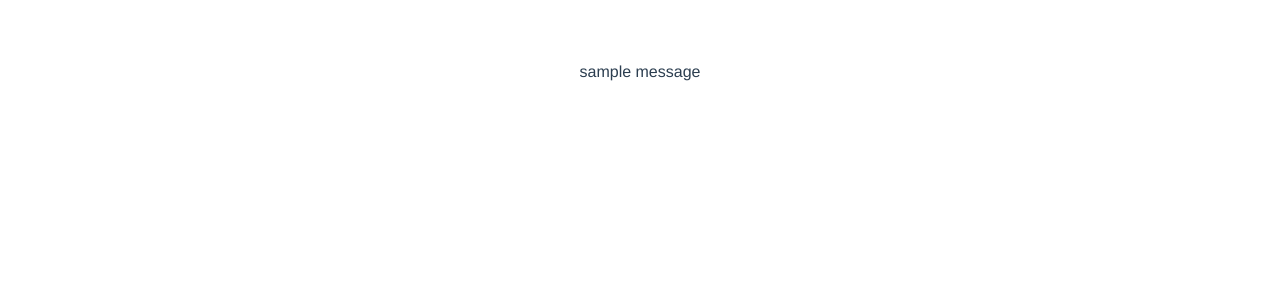
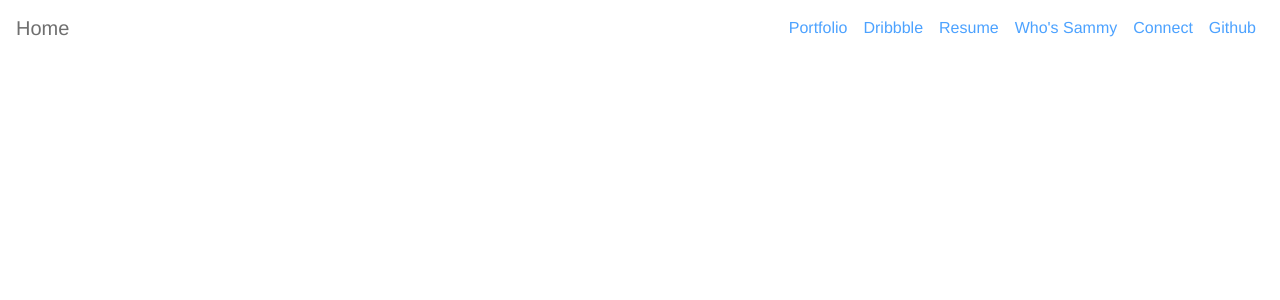
Before and after one commit to SammyRobensParadise/website-vue-port, a Vue app in the folder sammyrp/: page / in a window 1280 px wide. Shown: the top 300 px of the page. Built offline with nearby package versions, Linux system fonts and the light colour scheme.

Commit message:
began implementing navigation bar

```diff
--- a/sammyrp/src/components/common/Navbar.vue
+++ b/sammyrp/src/components/common/Navbar.vue
@@ -0,0 +1,118 @@
+<template>
+  <div>
+    <nav
+      class="navbar navbar-expand-md navbar-fixed-top navbar-default fixed-top navigation-tag b-navbar-toggle b-navbar-collapse"
+      role="navigation"
+      name="navigation bar"
+      value="nav"
+      description="navigation bar for website"
+    >
+      <a class="navbar-brand active" v-bind:href="Links.HOME">
+        {{ Strings.HOME }}
+      </a>
+
+      <button
+        id="navbarToggler"
+        class="navbar-toggler"
+        type="button"
+        data-toggle="collapse"
+        data-target="#navbarNav"
+        aria-controls="navbarNav"
+        aria-expanded="false"
+        aria-label="Toggle navigation"
+      >
+        <span class="fa fa-bars"></span>
+      </button>
+      <div class="collapse navbar-collapse" id="navbarNav">
+        <ul class="navbar-nav ml-auto">
+          <li class="nav-item">
+            <a
+              class="nav-link"
+              id="navbar_projects"
+              v-bind:href="Links.PORTFOLIO"
+              target="_blank"
+              >{{ Strings.PORTFOLIO }}</a
+            >
+          </li>
+          <li class="nav-item">
+            <a class="nav-link" id="navbar_dribbble" v-bind:href="Links.DRIBBBLE" target="_blank">{{
+              Strings.DRIBBBLE
+            }}</a>
+          </li>
+          <li class="nav-item">
+            <a
+              class="nav-link"
+              href="./src/assets/Resume_winter_20_v4.pdf"
+              download="Sammy Robens-Paradise Resume"
+              id="navbar_resume"
+              >{{ Strings.RESUME }}</a
+            >
+          </li>
+          <li class="nav-item">
+            <a class="nav-link" href="./me.html" id="navbar_whos_sammy">Who's Sammy</a>
+          </li>
+
+          <li class="nav-item">
+            <a
+              class="nav-link"
+              id="navbar_contact"
+              data-toggle="modal"
+              href="#"
+              data-target="#contactModal"
+              >{{ Strings.CONNECT }}</a
+            >
+          </li>
+          <li class="nav-item">
+            <a
+              class="nav-link"
+              id="navbar_github_link"
+              v-bind:href="Links.GITHUB"
+              target="_blank"
+              >{{ Strings.GITHUB }}</a
+            >
+          </li>
+        </ul>
+      </div>
+    </nav>
+  </div>
+</template>
+<script>
+import DATA from '../../constants'
+export default {
+  name: 'Navbar',
+  created() {
+    const { Strings, Links } = DATA.Navigation
+    this.Strings = Strings
+    this.Links = Links
+  },
+}
+</script>
+<style scoped>
+@import url('https://fonts.googleapis.com/css?family=Montserrat&display=swap');
+
+.navigation-padding {
+  fill: none;
+  height: 4rem;
+  width: 100%;
+}
+.navbar-brand {
+  color: #333 !important;
+}
+.nav-link:hover {
+  color: #32228a;
+  cursor: pointer;
+}
+
+.navbar.navbar-default {
+  background-color: #ffffff;
+  opacity: 0.7;
+  box-shadow: 0px 0.3px #ffff;
+}
+
+.navbar-toggler {
+  background-color: grey !important;
+}
+a {
+    text-decoration: none !important;
+}
+</style>
--- a/sammyrp/src/components/page-components/Home.vue
+++ b/sammyrp/src/components/page-components/Home.vue
@@ -1,13 +1,16 @@
 <template>
     <div>
-        <p>{{msg}}</p>
+        <Navbar></Navbar>
     </div>
 </template>
 <script>
+import Navbar from '../common/Navbar'
 export default {
   name: 'Home',
   props: {
-    msg: String
+  },
+  components:{
+      Navbar
   }
 }
 </script>
--- a/sammyrp/src/constants.js
+++ b/sammyrp/src/constants.js
@@ -0,0 +1,21 @@
+const DATA = {
+  Navigation: {
+    Strings: {
+      HOME: 'Home',
+      PORTFOLIO: 'Portfolio',
+      DRIBBBLE: 'Dribbble',
+      RESUME: 'Resume',
+      WHOS_SAMMY: "Who's Sammy",
+      CONNECT: 'Connect',
+      GITHUB: 'Github',
+    },
+    Links : {
+        PORTFOLIO: "https://sammy.world",
+        HOME: "https://sammyrp.com",
+        DRIBBBLE: "https://dribbble.com/sammyrp",
+        EMAIL: "srobensparadise@gmail.com",
+        GITHUB: "https://github.com/SammyRobensParadise"
+    }
+  },
+}
+export default DATA
```
